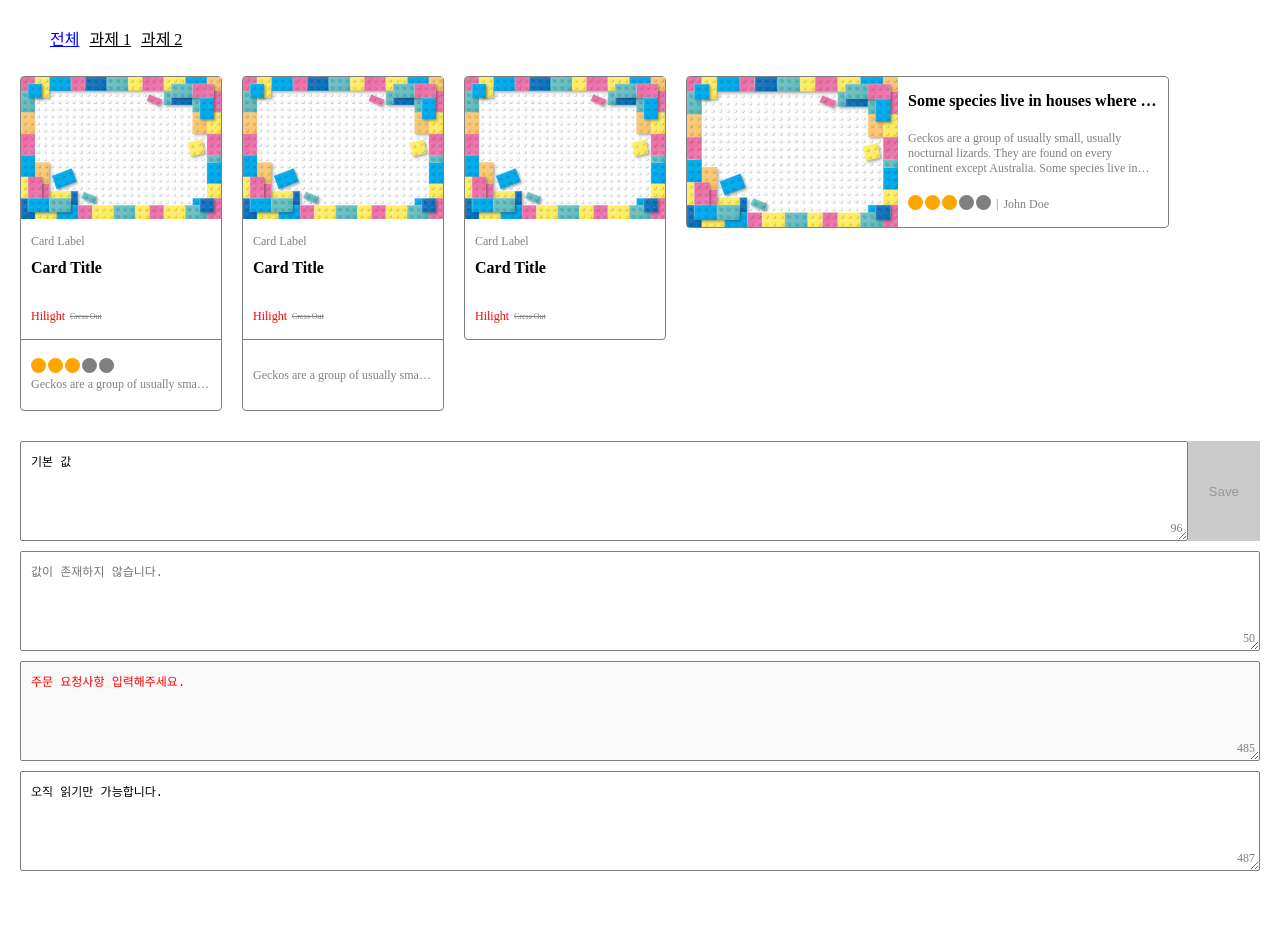
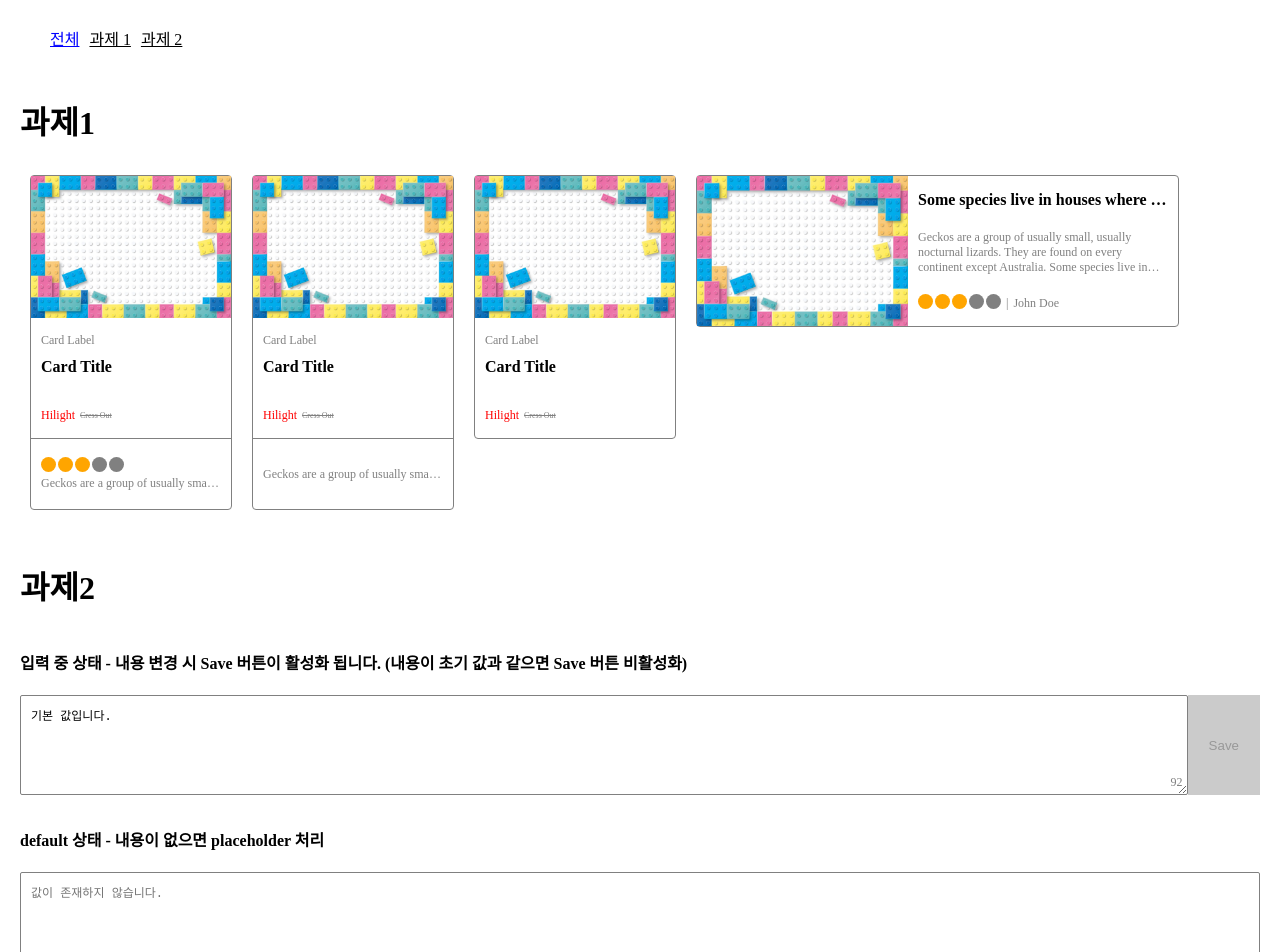
Before and after one commit to oyg0420/oyg0420-homework, a React (Create React App) app: page / in a window 1280 px wide. Shown: the top 952 px of the page. Before the commit the page ends 901 px from the top, so only its background shows below. Built offline with nearby package versions, Linux system fonts and the light colour scheme.

Commit message:
chore(): 과제설명추가

```diff
--- a/src/components/pages/CardPage.tsx
+++ b/src/components/pages/CardPage.tsx
@@ -4,11 +4,20 @@ import Card from '../modules/Card';
 
 const CardPageContainer = styled.div`
   display: flex;
+  flex-direction: column;
+  padding: 10px;
+`;
+
+const FlexBox = styled.div`
+  display: flex;
+  flex: 1;
 `;
 
 const CardPage: React.FC = () => {
   return (
     <CardPageContainer>
+      <h1>과제1</h1>
+      <FlexBox>
         <Card>
           <Card.ImageCap />
           <Card.Body>
@@ -87,6 +96,7 @@ const CardPage: React.FC = () => {
             </Card.LabelGroup>
           </Card.Body>
         </Card>
+      </FlexBox>
     </CardPageContainer>
   );
 };
--- a/src/components/pages/InputFormPage.tsx
+++ b/src/components/pages/InputFormPage.tsx
@@ -25,7 +25,7 @@ type VariatyFormType = {
 
 const InputFormPage: React.FC = () => {
   const { register, formState } = useForm<FormType>({
-    defaultMode: '기본 값',
+    defaultMode: '기본 값입니다.',
   });
 
   const { register: registerVariaty } = useForm<VariatyFormType>({
@@ -36,7 +36,9 @@ const InputFormPage: React.FC = () => {
 
   return (
     <InputFormPageContainer>
+      <h1>과제2</h1>
       <InputForm>
+        <h4>입력 중 상태 - 내용 변경 시 Save 버튼이 활성화 됩니다. (내용이 초기 값과 같으면 Save 버튼 비활성화)</h4>
         <FlexBox>
           <TextareaController
             {...register('defaultMode', {
@@ -51,6 +53,7 @@ const InputFormPage: React.FC = () => {
         </FlexBox>
       </InputForm>
       <InputForm>
+        <h4> default 상태 - 내용이 없으면 placeholder 처리</h4>
         <TextareaController
           placeholder="값이 존재하지 않습니다."
           {...registerVariaty('placeholderMode', {
@@ -59,6 +62,7 @@ const InputFormPage: React.FC = () => {
             },
           })}
         />
+        <h4> disabled 비활성화 상태 - 입력 불가 상태</h4>
         <TextareaController
           {...registerVariaty('disabledMode', {
             rules: {
@@ -67,6 +71,7 @@ const InputFormPage: React.FC = () => {
           })}
           disabled
         />
+        <h4>readonly 읽기 전용 상태 - 입력 불가</h4>
         <TextareaController
           {...registerVariaty('readonlyMode', {
             rules: {
```
Lines whose indentation alone changed are shown as unchanged.
